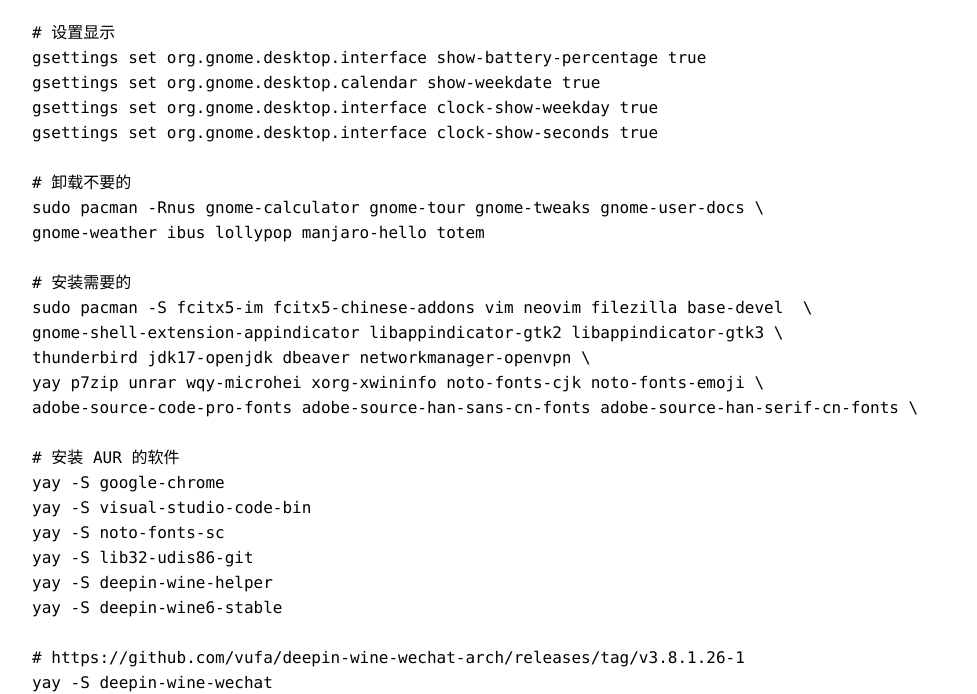
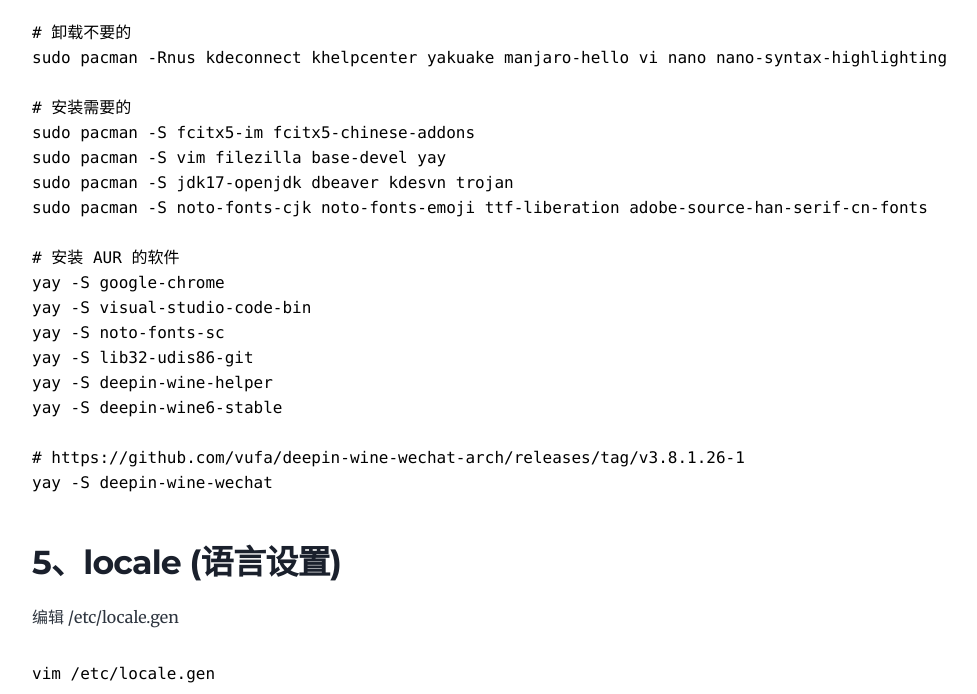
Before and after one commit to GHLandy/my-blog, a Gatsby site: page /my-manjaro/ in a window 1280 px wide. Shown: the part 649-1343 px from the top of the page, without its empty margins (176-1153 px from the left). Built offline with nearby package versions, Linux system fonts and the light colour scheme; Gatsby itself is replaced by a stand-in of ours; some packages are replaced by stand-ins of ours; code samples lack their colours.

Commit message:
Update index.md

````diff
--- a/content/blog/my-manjaro/index.md
+++ b/content/blog/my-manjaro/index.md
@@ -4,7 +4,7 @@
 description: 本文记录一下关于 Manjaro 相关的备忘，以备不时之需。
 ---
 
-## 1、下载 Manjaro Gnome minimal
+## 1、下载 Manjaro KDE minimal
 
 ## 2、安装中先全部设置 en_US.UTF-8
 
@@ -20,22 +20,14 @@
 ## 4、安装后
 
 ```bash
-# 设置显示
-gsettings set org.gnome.desktop.interface show-battery-percentage true
-gsettings set org.gnome.desktop.calendar show-weekdate true
-gsettings set org.gnome.desktop.interface clock-show-weekday true
-gsettings set org.gnome.desktop.interface clock-show-seconds true
-
 # 卸载不要的
-sudo pacman -Rnus gnome-calculator gnome-tour gnome-tweaks gnome-user-docs \
-gnome-weather ibus lollypop manjaro-hello totem
+sudo pacman -Rnus kdeconnect khelpcenter yakuake manjaro-hello vi nano nano-syntax-highlighting
 
 # 安装需要的
-sudo pacman -S fcitx5-im fcitx5-chinese-addons vim neovim filezilla base-devel  \
-gnome-shell-extension-appindicator libappindicator-gtk2 libappindicator-gtk3 \
-thunderbird jdk17-openjdk dbeaver networkmanager-openvpn \
-yay p7zip unrar wqy-microhei xorg-xwininfo noto-fonts-cjk noto-fonts-emoji \
-adobe-source-code-pro-fonts adobe-source-han-sans-cn-fonts adobe-source-han-serif-cn-fonts \
+sudo pacman -S fcitx5-im fcitx5-chinese-addons
+sudo pacman -S vim filezilla base-devel yay
+sudo pacman -S jdk17-openjdk dbeaver kdesvn trojan
+sudo pacman -S noto-fonts-cjk noto-fonts-emoji ttf-liberation adobe-source-han-serif-cn-fonts
 
 # 安装 AUR 的软件
 yay -S google-chrome
@@ -77,8 +69,9 @@
 ```bash
 sudo vim /etc/environment
 
-GTK_IM_MODULE=fcitx
-QT_IM_MODULE=fcitx
+# 只用设置最后一个，Wayland 下用设置里边选择 fcitx 启动输入法
+# GTK_IM_MODULE=fcitx
+# QT_IM_MODULE=fcitx
 XMODIFIERS=@im=fcitx
 ```
 
````
